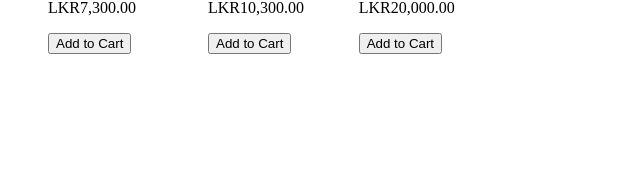
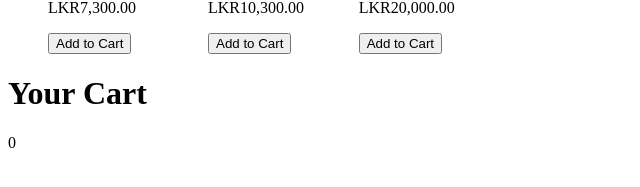
Before and after one commit to manoj1995madushanka/angular-store, an Angular app: page / in a window 1280 px wide. Shown: the part 197-384 px from the top of the page, without its empty margins (0-640 px from the left). Built offline with nearby package versions, Linux system fonts and the light colour scheme.

Commit message:
show cart component

```diff
--- a/src/app/app.component.html
+++ b/src/app/app.component.html
@@ -1 +1,2 @@
 <app-spectacle></app-spectacle>
+<app-cart></app-cart>
--- a/src/app/cart/cart.component.html
+++ b/src/app/cart/cart.component.html
@@ -1 +1,2 @@
-<p>cart works!</p>
+<h1>Your Cart</h1>
+<div>{{getCart().length}}</div>
--- a/src/app/cart/cart.component.ts
+++ b/src/app/cart/cart.component.ts
@@ -1,4 +1,5 @@
 import { Component, OnInit } from '@angular/core';
+import {CartService} from "../services/cart.service";
 
 @Component({
   selector: 'app-cart',
@@ -7,9 +8,13 @@ import { Component, OnInit } from '@angular/core';
 })
 export class CartComponent implements OnInit {
 
-  constructor() { }
+  constructor(private cartService:CartService) { }
 
   ngOnInit(): void {
   }
 
+  getCart(){
+    return this.cartService.get();
+  }
+
 }
--- a/src/app/services/cart.service.ts
+++ b/src/app/services/cart.service.ts
@@ -13,4 +13,8 @@ export class CartService {
   add(spectacle:Spectacle){
     this.cart.push(spectacle);
   }
+
+  get() {
+    return this.cart;
+  }
 }
```
